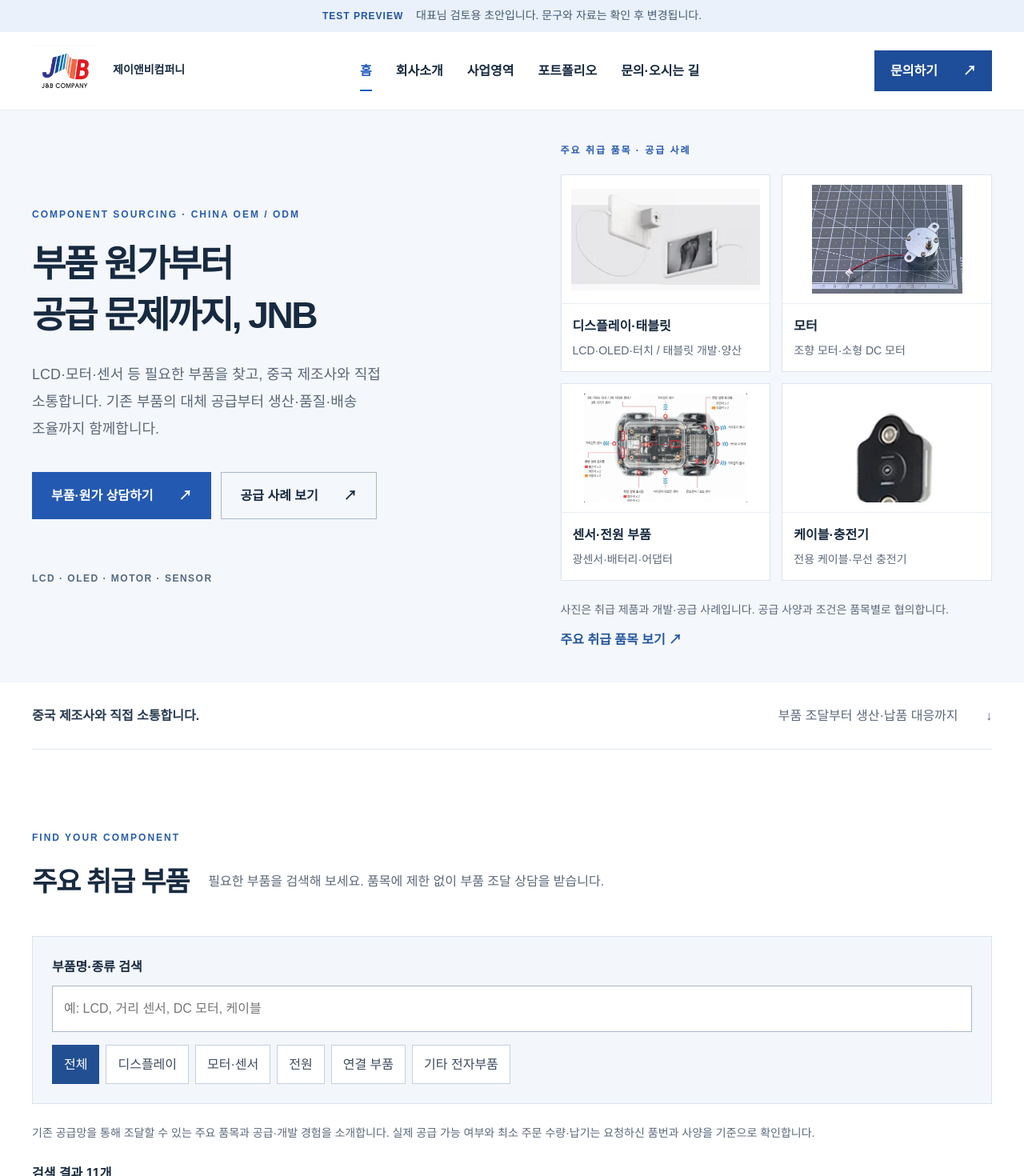
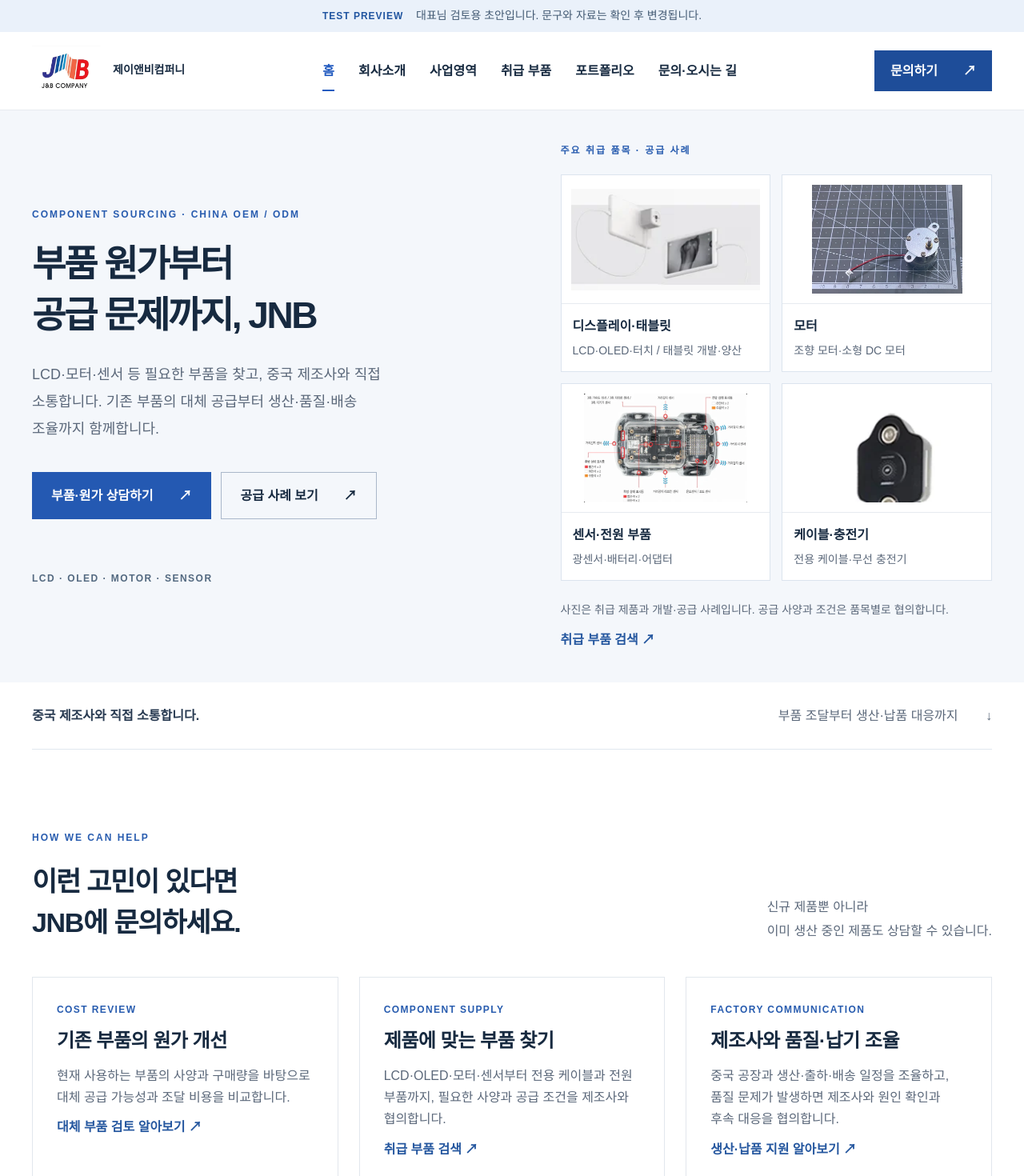
Before and after one commit to jnbcompno1-tech/JNBhomepageFront, a Next.js app: page / in a window 1280 px wide. Shown: the top 1470 px of the page at 80% size. Built offline with nearby package versions, Linux system fonts and the light colour scheme.

Commit message:
feat: move component search to dedicated page

```diff
--- a/src/app/page.tsx
+++ b/src/app/page.tsx
@@ -1,20 +1,18 @@
 import Link from 'next/link';
 import Image from 'next/image';
-import ComponentSearch from '@/components/ComponentSearch';
 import { ContactCTA, Services, Process, Portfolio, s } from '@/components/Site';
 import { company, supplyProducts, visibleProjects } from '@/data/site';
 export default function Home() { return <>
   <section className={s.hero}><div className={s.container}>
     <div className={s.heroContent}><p className={s.eyebrow}>COMPONENT SOURCING · CHINA OEM / ODM</p><h1>{company.heroTitle}</h1><p className={s.lead}>{company.heroDescription}</p><div className={s.buttons}><Link className={s.button} href="/contact">부품·원가 상담하기 <span aria-hidden="true">↗</span></Link><Link className={s.outlineButton} href={visibleProjects.length ? '/portfolio' : '/services'}>{visibleProjects.length ? '공급 사례 보기' : '사업영역 보기'} <span aria-hidden="true">↗</span></Link></div><p className={s.heroFoot}>LCD · OLED · MOTOR · SENSOR</p></div>
-    <div className={s.heroProducts}><p className={s.eyebrow}>주요 취급 품목 · 공급 사례</p><div className={s.productGrid}>{supplyProducts.map(product => <figure key={product.title} className={s.heroProduct}><Image src={product.image} alt={product.alt} width={product.width} height={product.height} sizes="(max-width: 600px) 45vw, (max-width: 800px) 35vw, 20vw" priority/><figcaption><strong>{product.title}</strong><span>{product.detail}</span></figcaption></figure>)}</div><p className={s.note}>사진은 취급 제품과 개발·공급 사례입니다. 공급 사양과 조건은 품목별로 협의합니다.</p><Link className={s.textLink} href="#component-search">주요 취급 품목 보기 ↗</Link></div>
+    <div className={s.heroProducts}><p className={s.eyebrow}>주요 취급 품목 · 공급 사례</p><div className={s.productGrid}>{supplyProducts.map(product => <figure key={product.title} className={s.heroProduct}><Image src={product.image} alt={product.alt} width={product.width} height={product.height} sizes="(max-width: 600px) 45vw, (max-width: 800px) 35vw, 20vw" priority/><figcaption><strong>{product.title}</strong><span>{product.detail}</span></figcaption></figure>)}</div><p className={s.note}>사진은 취급 제품과 개발·공급 사례입니다. 공급 사양과 조건은 품목별로 협의합니다.</p><Link className={s.textLink} href="/components">취급 부품 검색 ↗</Link></div>
   </div></section>
   <div className={s.heroBar}><span>중국 제조사와 직접 소통합니다.</span><span>부품 조달부터 생산·납품 대응까지 <b aria-hidden="true">↓</b></span></div>
-  <ComponentSearch/>
   <section className={s.section} aria-labelledby="consultation-title">
     <div className={s.sectionHeading}><div><p className={s.eyebrow}>HOW WE CAN HELP</p><h2 id="consultation-title">이런 고민이 있다면<br/>JNB에 문의하세요.</h2></div><p>신규 제품뿐 아니라<br/>이미 생산 중인 제품도 상담할 수 있습니다.</p></div>
     <div className={s.cards}>
       <article className={s.serviceCard}><div className={s.serviceBody}><p className={s.eyebrow}>COST REVIEW</p><h3>기존 부품의 원가 개선</h3><p>현재 사용하는 부품의 사양과 구매량을 바탕으로 대체 공급 가능성과 조달 비용을 비교합니다.</p><Link className={s.textLink} href="/services#sourcing">대체 부품 검토 알아보기 ↗</Link></div></article>
-      <article className={s.serviceCard}><div className={s.serviceBody}><p className={s.eyebrow}>COMPONENT SUPPLY</p><h3>제품에 맞는 부품 찾기</h3><p>LCD·OLED·모터·센서부터 전용 케이블과 전원 부품까지, 필요한 사양과 공급 조건을 제조사와 협의합니다.</p><Link className={s.textLink} href="#component-search">주요 취급 품목 보기 ↗</Link></div></article>
+      <article className={s.serviceCard}><div className={s.serviceBody}><p className={s.eyebrow}>COMPONENT SUPPLY</p><h3>제품에 맞는 부품 찾기</h3><p>LCD·OLED·모터·센서부터 전용 케이블과 전원 부품까지, 필요한 사양과 공급 조건을 제조사와 협의합니다.</p><Link className={s.textLink} href="/components">취급 부품 검색 ↗</Link></div></article>
       <article className={s.serviceCard}><div className={s.serviceBody}><p className={s.eyebrow}>FACTORY COMMUNICATION</p><h3>제조사와 품질·납기 조율</h3><p>중국 공장과 생산·출하·배송 일정을 조율하고, 품질 문제가 발생하면 제조사와 원인 확인과 후속 대응을 협의합니다.</p><Link className={s.textLink} href="/services#manufacturing">생산·납품 지원 알아보기 ↗</Link></div></article>
     </div>
   </section>
--- a/src/data/site.ts
+++ b/src/data/site.ts
@@ -15,7 +15,8 @@ export const company = {
 };
 export const navigation = [
   { href: '/', label: '홈' }, { href: '/about', label: '회사소개' },
-  { href: '/services', label: '사업영역' }, { href: '/portfolio', label: '포트폴리오' },
+  { href: '/services', label: '사업영역' }, { href: '/components', label: '취급 부품' },
+  { href: '/portfolio', label: '포트폴리오' },
   { href: '/contact', label: '문의·오시는 길' },
 ];
 export const supplyProducts = [
```
Also changed, not shown: src/app/components/page.tsx (added, +12 -0 lines), tests/browser-check.mjs (+7 -2 lines).
